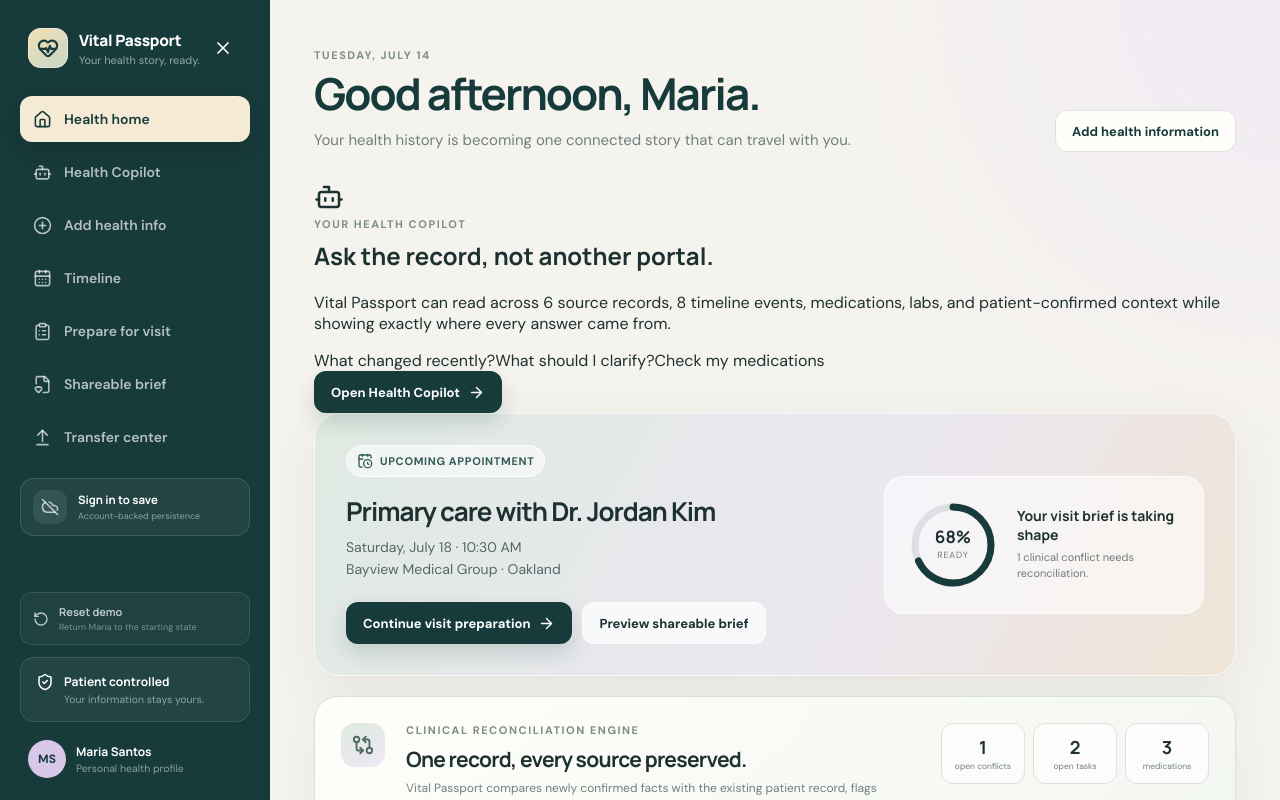
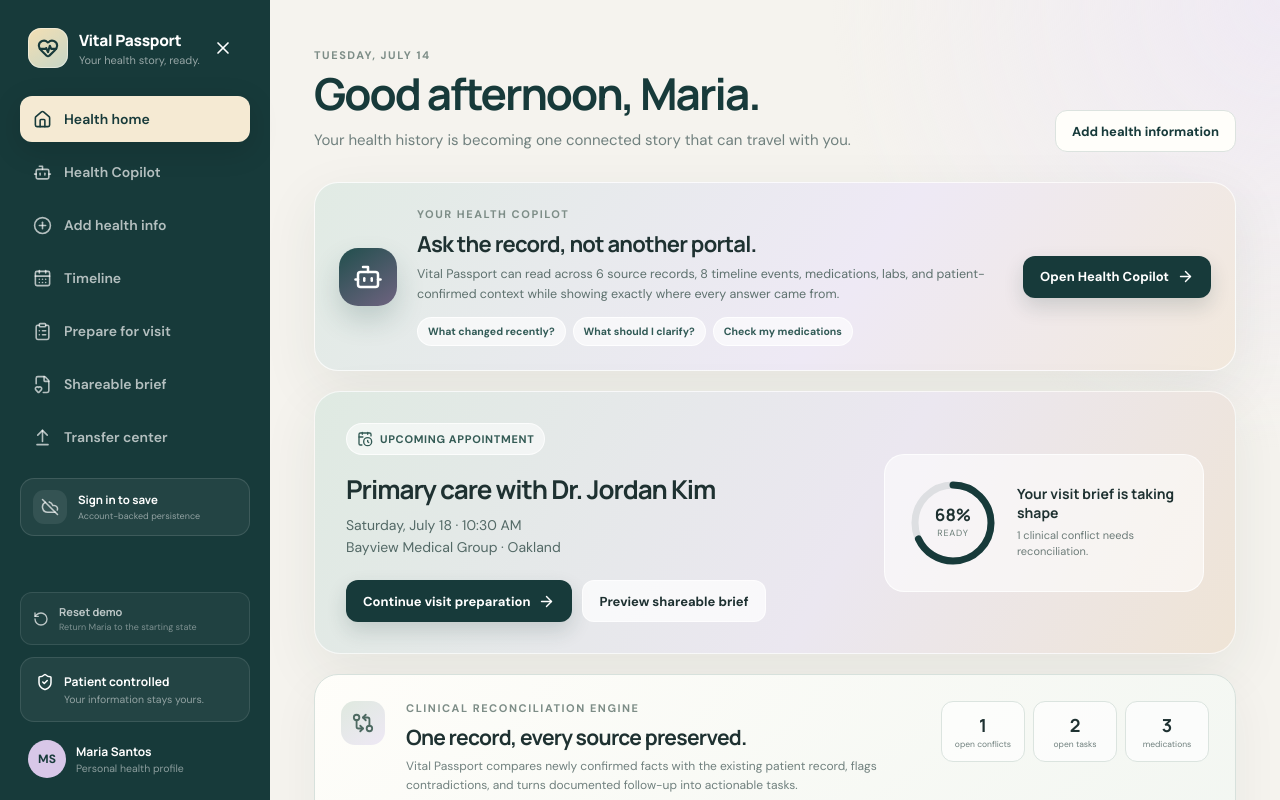
Before and after one commit to patricktran1/vitalpassport, a React (Vite) app: page / in a window 1280 px wide. Shown: the top 800 px of the page. Built offline with nearby package versions, Linux system fonts and the light colour scheme; no server answers.

Commit message:
Load Health Copilot styles

```diff
--- a/src/styles/index.css
+++ b/src/styles/index.css
@@ -2,6 +2,7 @@
 @import './capture-timeline.css';
 @import './prepare-brief.css';
 @import './reconciliation.css';
+@import './copilot.css';
 @import './account.css';
 @import './sharing.css';
 @import './transfer.css';
```
